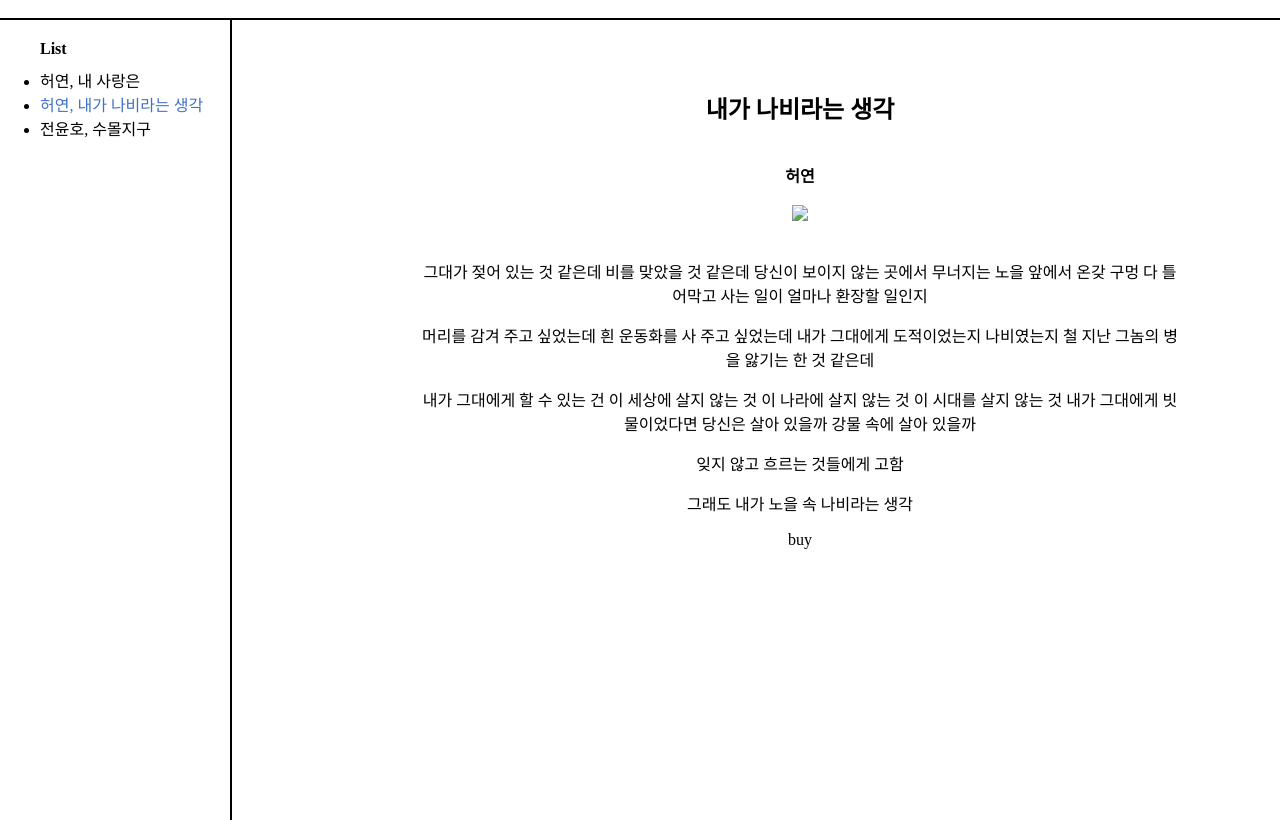
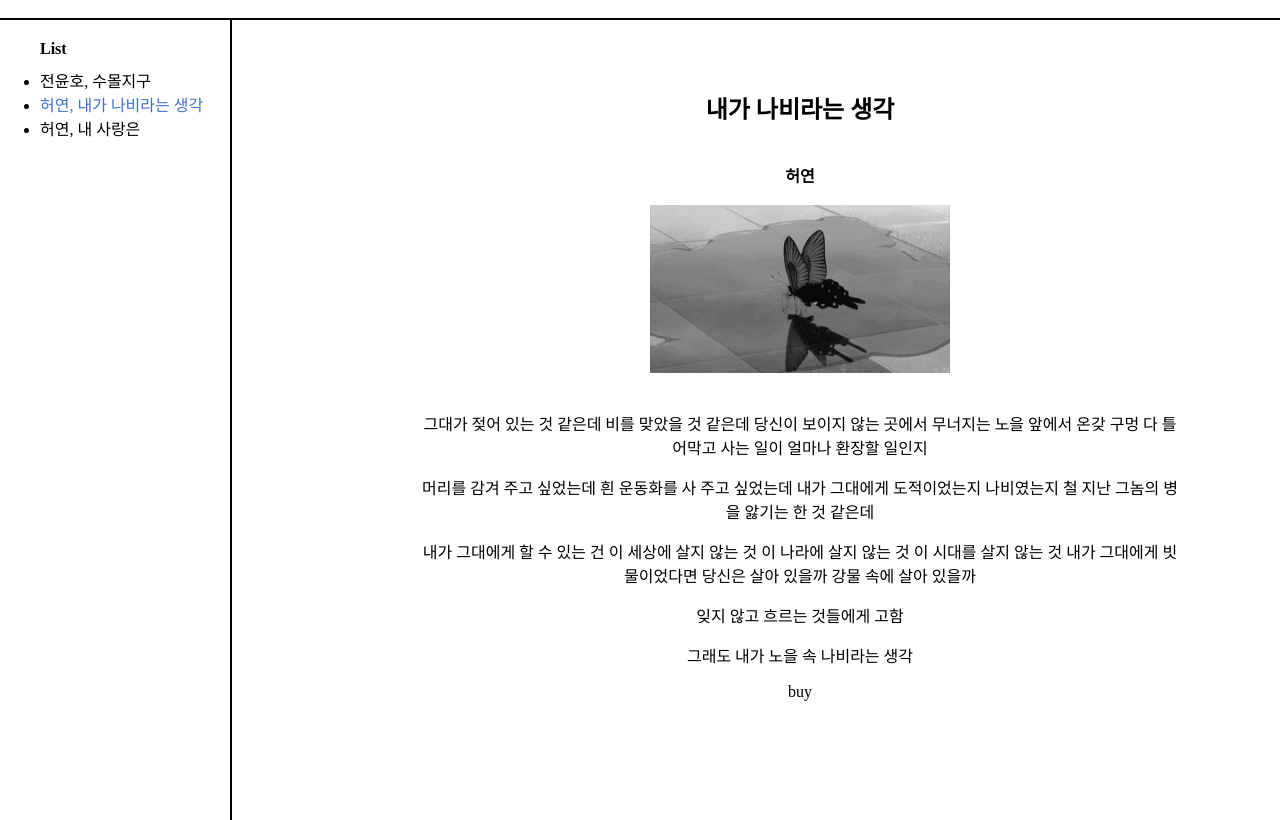
Before and after one commit to seoill/htmlbasic, a plain HTML site: page 2.html in a window 1280 px wide. Shown: the part 69-889 px from the top of the page. Drawn offline with Linux system fonts and the light colour scheme.

Commit message:
Update 2.html

```diff
--- a/2.html
+++ b/2.html
@@ -17,16 +17,16 @@
 
           <ul>
             <h4>List</h4>
+            <li> <a href="1.html"> 전윤호, 수몰지구 </a></li>
+            <li> <a href="2.html" id="active"> 허연, 내가 나비라는 생각 </a></li>
             <li> <a href="3.html"> 허연, 내 사랑은 </a></li>
-            <li> <a href="2.html" id="active"> 허연, 내가 나비라는 생각 </a></li>
-            <li> <a href="1.html"> 전윤호, 수몰지구 </a></li>
           </ul>
 
           <div id="main">
           <h2>내가 나비라는 생각</h2>
           <br><strong>허연</strong><br><br>
 
-          <img src="imagefile/Butterfly.gif" width="300px"><br><br>
+          <img src="Butterfly.gif" width="300px"><br><br>
 
           <p>그대가 젖어 있는 것 같은데 비를 맞았을 것 같은데
             당신이 보이지 않는 곳에서 무너지는 노을 앞에서
```
